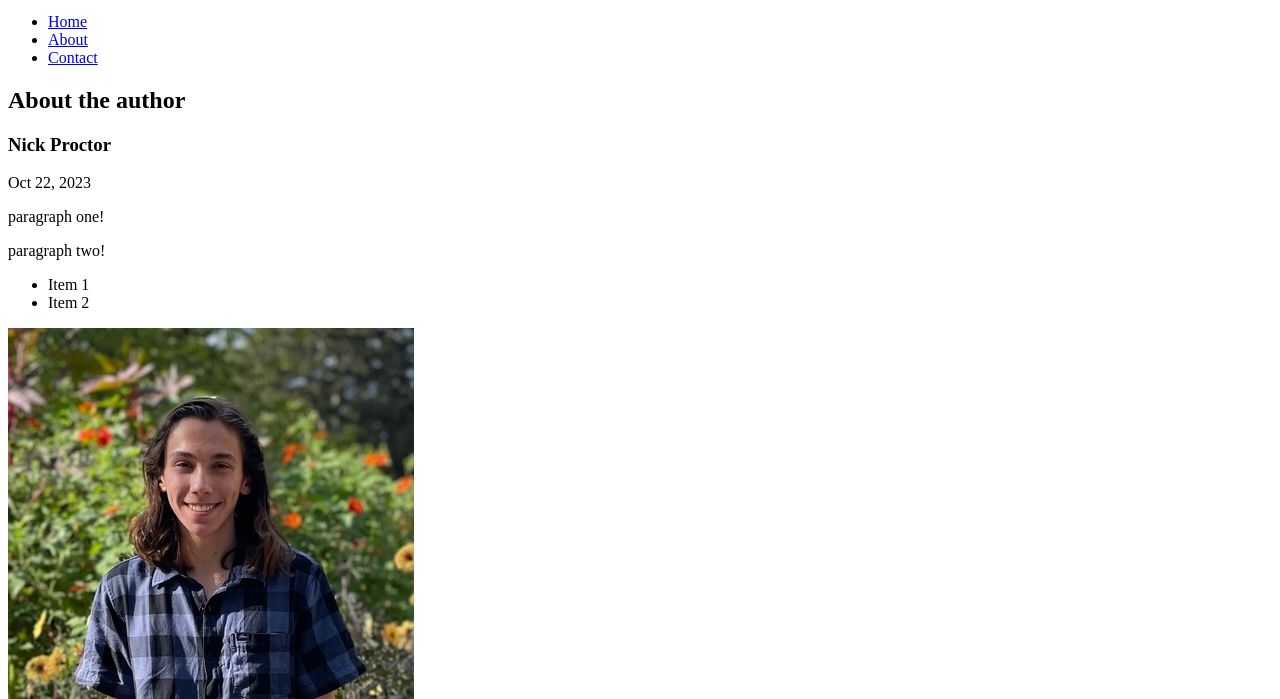
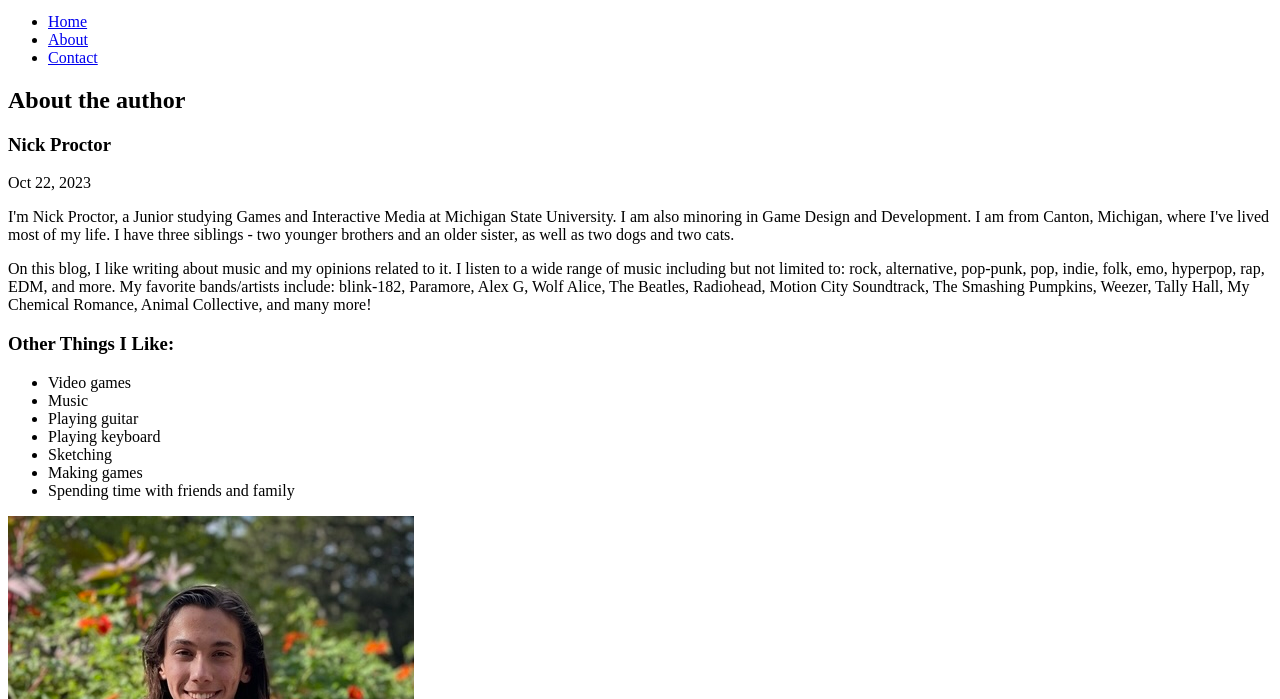
Before and after one commit to procto76/mi349_blog, a plain HTML site: page about.html in a window 1280 px wide. Shown: the part 101-800 px from the top of the page. Drawn offline with Linux system fonts and the light colour scheme.

Commit message:
about page

```diff
--- a/about.html
+++ b/about.html
@@ -32,14 +32,25 @@
       <h3>Nick Proctor</h3>
       <time datatime="2023-10-22" title="October 22, 2023">Oct 22, 2023</time>
       <p>
-        paragraph one!
+        I'm Nick Proctor, a Junior studying Games and Interactive Media at Michigan State University. I am also minoring in Game Design and Development.
+        I am from Canton, Michigan, where I've lived most of my life. I have three siblings - two younger brothers and an older sister, as well as two dogs
+        and two cats.
       </p>
       <p>
-        paragraph two!
+        On this blog, I like writing about music and my opinions related to it. I listen to a wide range of music including but not limited to:
+        rock, alternative, pop-punk, pop, indie, folk, emo, hyperpop, rap, EDM, and more. My favorite bands/artists include: blink-182, Paramore, Alex G,
+        Wolf Alice, The Beatles, Radiohead, Motion City Soundtrack, The Smashing Pumpkins, Weezer, Tally Hall, My Chemical Romance, Animal Collective, and
+        many more!
       </p>
+      <h3>Other Things I Like:</h3>
       <ul>
-        <li>Item 1</li>
-        <li>Item 2</li>
+        <li>Video games</li>
+        <li>Music</li>
+        <li>Playing guitar</li>
+        <li>Playing keyboard</li>
+        <li>Sketching</li>
+        <li>Making games</li>
+        <li>Spending time with friends and family</li>
       </ul>
       <p><img alt="Photo of author, Nick Proctor" src="images/NickProctor.jpeg" /></p>
     </article>
```
